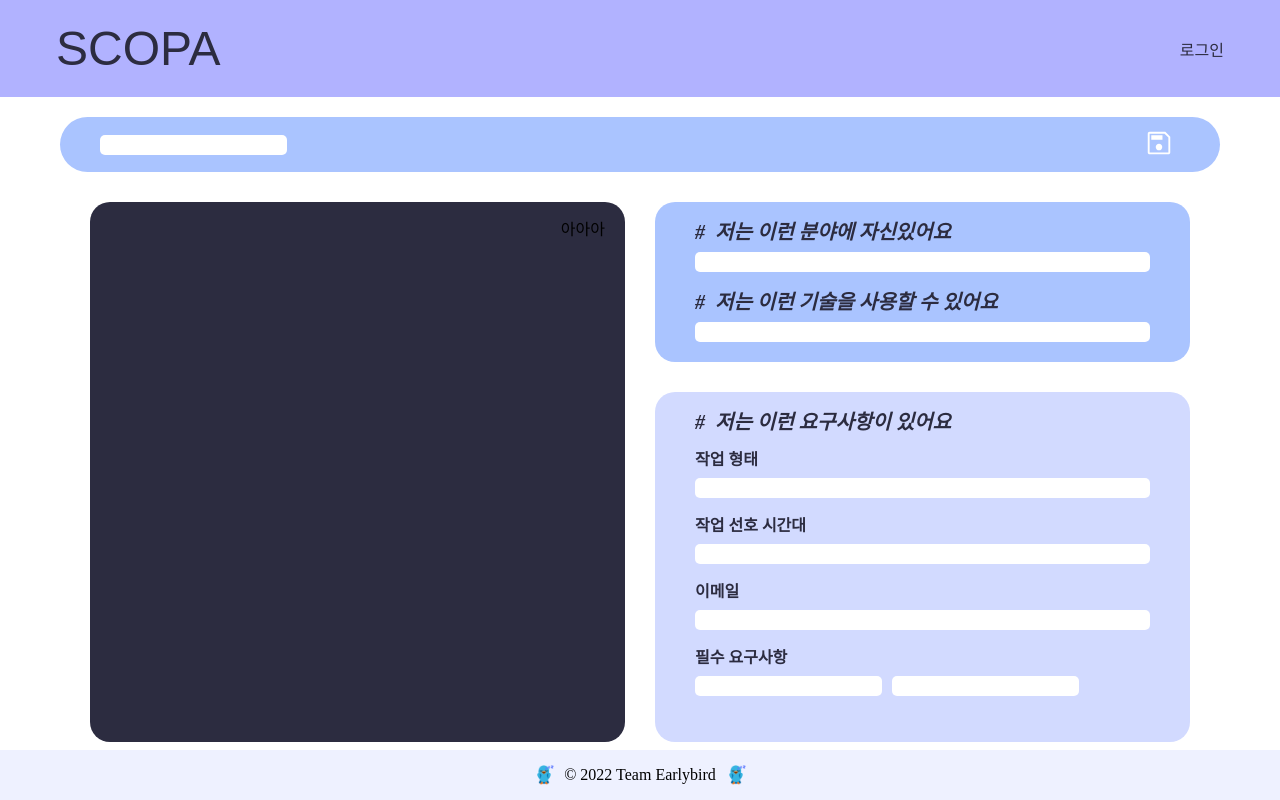
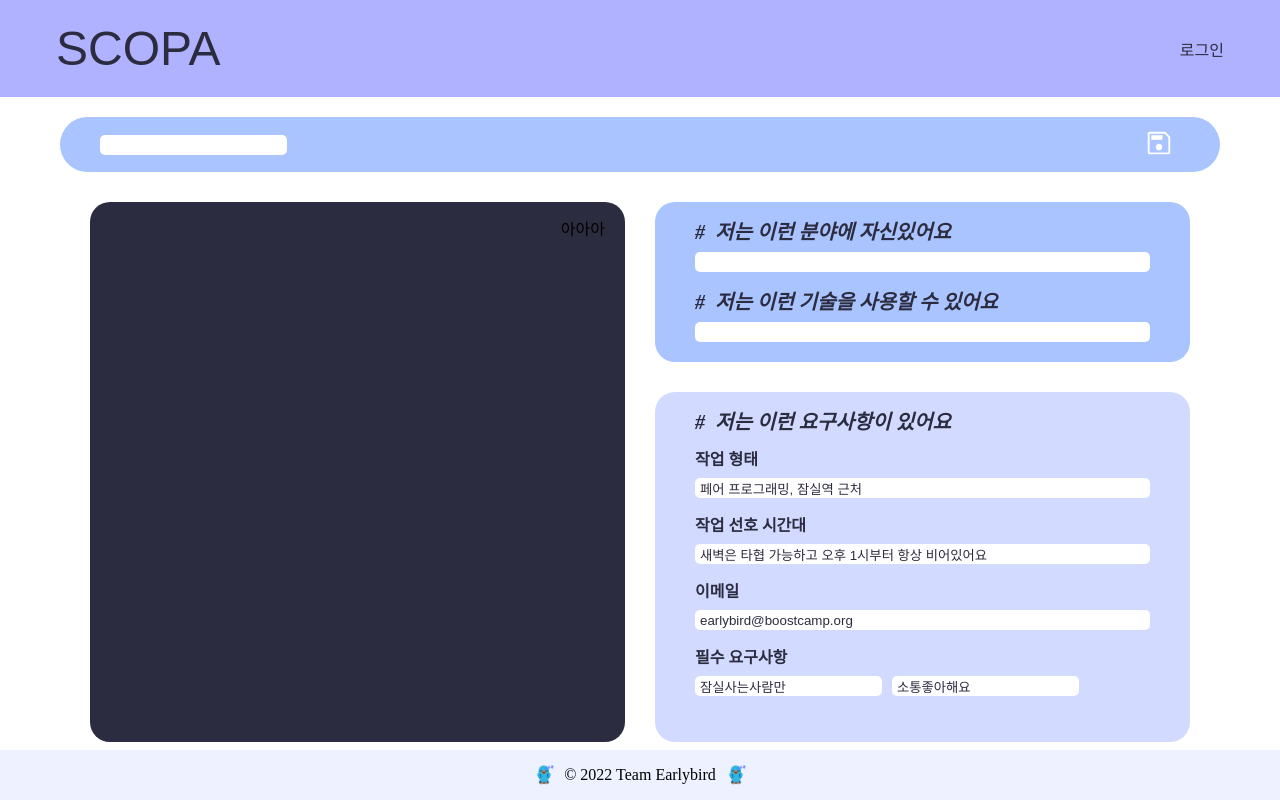
Before and after one commit to boostcampwm-2022/web25-SCOPA, a React (Create React App) app in the folder client/: page /detail/4242 in a window 1280 px wide. Both pictures are taken after a click on the button 1159 px from the left and 144 px from the top of the page. Built offline with nearby package versions, Linux system fonts and the light colour scheme; no server answers.

Commit message:
feat: 하단 프로필 편집창에 기본값 초기화되도록 인자 전달
- 인자가 너무 많은 것 같아 상담 필요

```diff
--- a/client/src/pages/DetailPage/EditModeContainer/BottomProfileEditor.tsx
+++ b/client/src/pages/DetailPage/EditModeContainer/BottomProfileEditor.tsx
@@ -1,4 +1,6 @@
 /** @jsxImportSource @emotion/react */
+
+import { ChangeEvent } from 'react';
 
 import {
   fieldsetStyle,
@@ -7,21 +9,51 @@ import {
   subtitleStyle,
 } from './BottomProfileEditor.styles';
 
-export const BottomProfileEditor = () => {
+interface Props {
+  workType: string;
+  workTime: string;
+  email: string;
+  requirements: string[];
+  handleChangeWorkType: (e: ChangeEvent<HTMLInputElement>) => void;
+  handleChangeWorkTime: (e: ChangeEvent<HTMLInputElement>) => void;
+  handleChangeEmail: (e: ChangeEvent<HTMLInputElement>) => void;
+  handleChangeRequirements: (newRequirement01: string, newRequirement02: string) => void;
+}
+
+export const BottomProfileEditor = ({
+  workType,
+  workTime,
+  email,
+  requirements,
+  handleChangeWorkTime,
+  handleChangeWorkType,
+  handleChangeEmail,
+  handleChangeRequirements,
+}: Props) => {
   return (
     <div css={profileBoxWrapperStyle}>
       <h3 css={subtitleStyle}>저는 이런 요구사항이 있어요</h3>
       <fieldset css={fieldsetStyle}>
         <label htmlFor='bottom-profile-worktype'>작업 형태</label>
-        <input id='bottom-profile-worktype' type='text' />
+        <input id='bottom-profile-worktype' value={workType} type='text' onChange={handleChangeWorkType} />
         <label htmlFor='bottom-profile-worktime'>작업 선호 시간대</label>
-        <input id='bottom-profile-worktime' type='text' />
+        <input id='bottom-profile-worktime' value={workTime} type='text' onChange={handleChangeWorkTime} />
         <label htmlFor='bottom-profile-email'>이메일</label>
-        <input id='bottom-profile-email' type='text' />
-        <label htmlFor='bottom-profile-requirements'>필수 요구사항</label>
+        <input id='bottom-profile-email' value={email} type='text' onChange={handleChangeEmail} />
+        <label htmlFor='bottom-profile-requirements-1'>필수 요구사항</label>
         <div css={requirementFieldWrapperStyle}>
-          <input id='bottom-profile-techstack-1' type='text' />
-          <input id='bottom-profile-techstack-2' type='text' />
+          <input
+            id='bottom-profile-requirements-1'
+            value={requirements[0]}
+            type='text'
+            onChange={(e: ChangeEvent<HTMLInputElement>) => handleChangeRequirements(e.target.value, requirements[1])}
+          />
+          <input
+            id='bottom-profile-requirements-2'
+            value={requirements[1]}
+            type='text'
+            onChange={(e: ChangeEvent<HTMLInputElement>) => handleChangeRequirements(requirements[0], e.target.value)}
+          />
         </div>
       </fieldset>
     </div>
--- a/client/src/pages/DetailPage/EditModeContainer/index.tsx
+++ b/client/src/pages/DetailPage/EditModeContainer/index.tsx
@@ -1,18 +1,45 @@
+import { useState } from 'react';
 import { ProfileType } from 'types/profile';
 import { BottomProfileEditor } from './BottomProfileEditor';
 import { CodeEditor } from './CodeEditor';
 import { TopProfileEditor } from './TopProfileEditor';
+import { useSetEditor } from './useSetEditor';
 
 interface Props {
+  userId: string;
   profileData: ProfileType;
 }
 
-export const EditModeContainer = ({ profileData }: Props) => {
+export const EditModeContainer = ({ userId, profileData }: Props) => {
+  const {
+    newProfileData,
+    handleChangeNickname,
+    // handleChangeCode,
+    handleChangeLanguage,
+    setInterest,
+    setSkills,
+    handleChangeRequirements,
+    handleChangeWorkTime,
+    handleChangeWorkType,
+    handleChangeEmail,
+    handleClickSaveProfile,
+    handleClickResetProfile,
+  } = useSetEditor(userId, profileData);
+
   return (
     <>
       <CodeEditor />
-      <TopProfileEditor interest={profileData.interest} techStack={profileData.skills} />
-      <BottomProfileEditor />
+      <TopProfileEditor interest={newProfileData.interest} techStack={newProfileData.skills} />
+      <BottomProfileEditor
+        workTime={newProfileData.worktime}
+        workType={newProfileData.worktype}
+        email={newProfileData.email}
+        requirements={newProfileData.requirements}
+        handleChangeEmail={handleChangeEmail}
+        handleChangeWorkTime={handleChangeWorkTime}
+        handleChangeWorkType={handleChangeWorkType}
+        handleChangeRequirements={handleChangeRequirements}
+      />
     </>
   );
 };
--- a/client/src/pages/DetailPage/index.tsx
+++ b/client/src/pages/DetailPage/index.tsx
@@ -39,7 +39,7 @@ export const DetailPage = () => {
       </MiniNavBar>
       <div css={detailProfileWrapperStyle}>
         {mode === EDIT_MODE ? (
-          <EditModeContainer profileData={MockUpData} />
+          <EditModeContainer userId={id as string} profileData={MockUpData} />
         ) : (
           <ViewModeContainer profileData={MockUpData} />
         )}
--- a/client/src/pages/DetailPage/mockData.ts
+++ b/client/src/pages/DetailPage/mockData.ts
@@ -1,7 +1,7 @@
 import { ProfileType } from 'types/profile';
 
 export const MockUpData: ProfileType = {
-  id: 1,
+  id: '1',
   nickname: 'earlybird',
   code: `export const DetailPage = () => {
 	const { id } = useParams();
--- a/client/src/types/profile.d.ts
+++ b/client/src/types/profile.d.ts
@@ -1,5 +1,5 @@
 export interface ProfileType {
-  id: number;
+  id: string;
   nickname: string;
   code: string;
   language: string;
```
